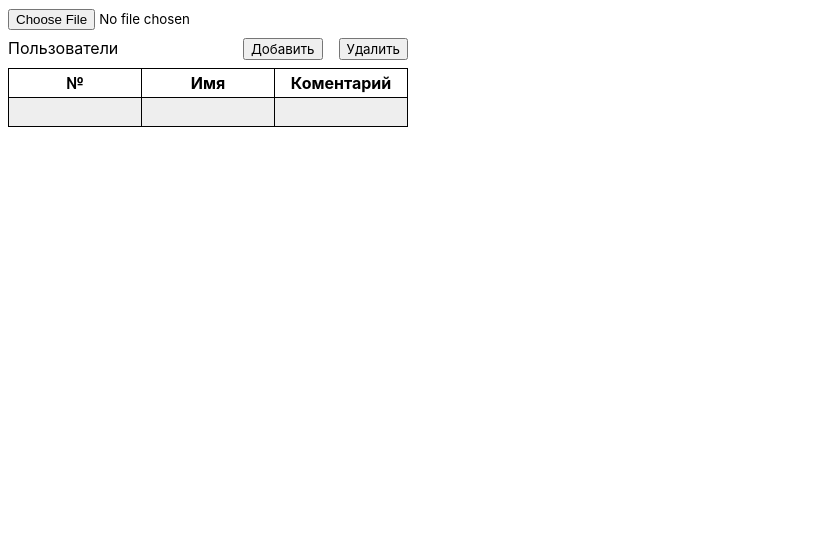
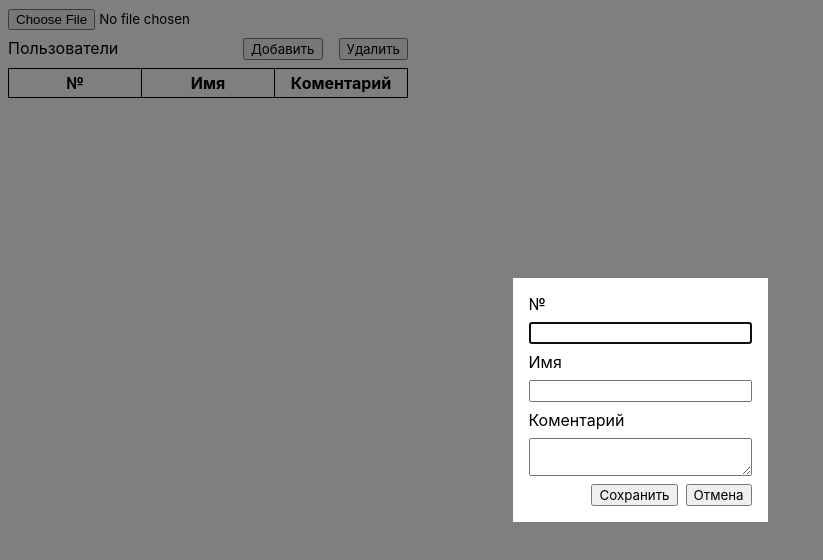
Before and after one commit to brs1977/docker-nginx-postgres-uvicorn, a website built with Vite: page front/index.html in a window 1280 px wide. Both pictures are taken after a click on the button "Добавить". Shown: the whole page, without its empty margins (0-823 px from the left). Built offline with nearby package versions, Linux system fonts and the light colour scheme.

Commit message:
front: added users edit form

```diff
--- a/front/src/common/app.ts
+++ b/front/src/common/app.ts
@@ -2,7 +2,7 @@ import { API } from "../api/api"
 import { emit, on } from "../core/dom"
 import { input } from "../core/html"
 import { FailError } from "../core/utils"
-import { grid, grid_model_local } from "./grid"
+import { grid, grid_model_local } from "./grid2"
 import { toast } from './toast'
 //import { users } from "./users"
 
--- /dev/null
+++ b/front/src/common/grid2.ts
@@ -0,0 +1,253 @@
+import { fragment, h, on } from "../core/dom"
+import { button, field_id, form, input, label, modal, textarea } from "../core/html"
+
+export type Column = {
+    name: string,
+    title: string,
+    type: 'string' | 'number' | 'text'
+}
+
+export type StringColumn = Column & {
+    type: 'string'
+}
+
+export type NumberColumn = Column & {
+    type: 'number'
+}
+
+export type TextColumn = Column & {
+    type: 'text'
+}
+
+export type GridColumn = StringColumn | NumberColumn | TextColumn
+
+export type GridColumns = Array<GridColumn>
+
+export type GridValue = string|number|null
+
+export type GridRecord = Record<string,GridValue>
+
+export type GridRecords = Array<GridRecord>;
+
+export type GridModel = {
+    load(): Promise<GridRecords>,
+    save(index:number,record:GridRecord):Promise<GridRecord>,
+    remove(index:number,record:GridRecord):Promise<GridRecord>,
+}
+
+export type GridParams = {
+    title: string,
+    columns: GridColumns,
+    model:GridModel
+}
+
+export function grid_model_array(initial:GridRecords=[]): GridModel {
+    const data:GridRecords = [...initial]
+    async function load() {
+        return data
+    }
+    async function save(index:number,record:GridRecord) {
+        if (index === -1)
+            data.push(record)
+        else
+            data[index] = record
+        return record
+    }
+    async function remove(index:number,record:GridRecord) {
+        if (index !== -1)
+            data.splice(index,1)
+        return record
+    }
+    return {
+        load,
+        save,
+        remove
+    }
+}
+
+export function grid_model_local(name:string): GridModel {
+    function loadData():GridRecords {
+        const s = localStorage.getItem(name)
+        const data =  s ? JSON.parse(s) : []
+        return data
+    }
+    function saveData(data:GridRecords) {
+        localStorage.setItem(name,JSON.stringify(data))
+    }
+    async function load() {
+        return loadData()
+    }
+    async function save(index:number,record:GridRecord) {
+        const data = loadData()
+        if (index === -1)
+            data.push(record)
+        else
+            data[index] = record
+        saveData(data)
+        return record
+    }
+    async function remove(index:number,record:GridRecord) {
+        const data = loadData()
+        if (index !== -1)
+            data.splice(index,1)
+        saveData(data)
+        return record
+    }
+    return {
+        load,
+        save,
+        remove
+    }
+}
+
+export type EditParams = {
+    record: GridRecord,
+    columns: GridColumns,
+    onsave: (record:GridRecord) => Promise<void>
+}
+
+function column_to_field(record:GridRecord,col:GridColumn) {
+    let ctrl: HTMLInputElement | HTMLTextAreaElement
+    const value = record[col.name]?.toString() ?? ''
+    const id = field_id()
+    if (col.type === 'number')
+        ctrl = input({id,value})
+    else if (col.type === 'string')
+        ctrl = input({id,value})
+    else
+        ctrl = textarea({id,value})
+    on(ctrl,'change',() => {
+        record[col.name] = ctrl.value
+    })
+    return fragment(
+        label({htmlFor: id},col.title),
+        ctrl
+    )
+}
+
+export function edit({record,columns,onsave}: EditParams) {
+
+    async function onsubmit(e:Event)  {
+        e.preventDefault()
+        for (const name in form_record) {
+            record[name] = form_record[name]
+        }
+        await onsave(record)
+        close()
+    }
+
+    function cancel(e:Event) {
+        e.preventDefault()
+        close()
+    }
+
+    const form_record = {...record}
+
+    const el = form({onsubmit,className:'form'},
+        h('div.form__fields',...columns.map(col => column_to_field(form_record,col))),
+        h('div.form__buttons',
+            button({type:'submit'},'Сохранить'),
+            button({onclick: cancel},'Отмена')
+        )
+    )
+    const {close} = modal(el)
+    if (el[0] instanceof HTMLElement)
+        el[0].focus()
+}
+
+export function grid({title,columns,model}:GridParams) {
+
+    let tbody:HTMLTableSectionElement
+    let active_row: HTMLTableRowElement | undefined = undefined
+    let records: GridRecords = []
+
+    function column_to_th(col:GridColumn) {
+        const th = h('th',col.title)
+        return th
+    }
+
+    function grid_record(record:GridRecord) {
+        async function onsave(record:GridRecord) {
+            const index = records.indexOf(record)
+            records[index] = await model.save(index,record)
+            columns.forEach((col,index) => {
+                tr.cells[index].textContent = record[col.name]?.toString() ?? ''
+            })
+        }
+        const tr = h('tr') as HTMLTableRowElement
+        const cells = columns.map(col => h('td',record[col.name]?.toString() ?? ''))
+        tr.append(...cells)
+        on(tr,'click', (e) => {
+            e.preventDefault()
+            set_row(tr)
+        })
+        on(tr,'dblclick',(e) => {
+            e.preventDefault()
+            edit({record,columns,onsave})
+        })
+        return tr
+    }
+
+    function add_row(e:Event) {
+        async function onsave(record:GridRecord) {
+            record = await model.save(-1,record)
+            records.push(record)
+            const tr = grid_record(record)
+            tbody.appendChild(tr)
+            set_row(tr)
+        }
+        e.preventDefault()
+        const record = {}
+        edit({record,columns,onsave})
+    }
+
+    async function del_row(e:Event) {
+        e.preventDefault()
+        if (!active_row) return
+        const index = Array.from(tbody.rows).indexOf(active_row)
+        const record = records[index]
+        if (!record) return
+        if (!confirm('Delete record?')) return
+        await model.remove(index,record)
+        active_row.remove()
+        if (index < tbody.rows.length)
+            set_row(tbody.rows[index])
+        else if (tbody.rows.length)
+            set_row(tbody.rows[index-1])
+        else
+            set_row(undefined)
+    }
+
+    function set_row(row?:HTMLTableRowElement) {
+        active_row = row
+        Array.from(tbody.rows).forEach(row => row.classList.toggle('grid__row--active',active_row == row))
+    }
+
+    async function load() {
+        records = await model.load()
+        const rows = records.map(grid_record)
+        tbody.replaceChildren(...rows)
+    }
+
+    const el = h('div.grid',
+        h('div.grid__header',
+            h('div.grid__title',title),
+            button({className: 'grid__button',onclick: add_row},'Добавить'),
+            button({className: 'grid__button',onclick: del_row},'Удалить'),
+        ),
+        h('table.grid__table',
+            h('thead',
+                h('tr.grid__headrow',
+                    ...columns.map(column_to_th)
+                )
+            ),
+            tbody = h('tbody') as HTMLTableSectionElement
+        )
+    )
+
+    on(el,'load',load)
+
+    load()
+
+    return el
+}
--- a/front/src/core/html.ts
+++ b/front/src/core/html.ts
@@ -26,9 +26,22 @@ export function td(props:TDProps|Child,...children:Children) {
     return el
 }
 
+export type LabelProps = Props & {
+    htmlFor?: string
+}
+
+export function label(props?:LabelProps|Child,...children:Children) {
+    const el =  h('label',props,...children) as HTMLLabelElement
+    if (is_props(props))
+        set_prop(el,'htmlFor',props.htmlFor)
+    return el
+}
+
 export type InputProps = Props & {
     type?: string,
     accept?: string,
+    value?: string,
+    autofocus?: boolean,
 }
 
 export function input(props?:InputProps|Child,...children:Children) {
@@ -36,13 +49,17 @@ export function input(props?:InputProps|Child,...children:Children) {
     if (is_props(props)) {
         set_prop(el,'type',props.type)
         set_prop(el,'accept',props.accept)
+        set_prop(el,'value',props.value)
+        set_prop(el,'autofocus',props.autofocus)
     }
     return el
 }
 
 export type TextAreaProps = Props & {
     rows?: number,
-    oninput?: EventListener
+    oninput?: EventListener,
+    value?: string,
+    autofocus?: boolean,
 }
 
 export function textarea(props?:TextAreaProps|Child,...children:Children) {
@@ -50,6 +67,40 @@ export function textarea(props?:TextAreaProps|Child,...children:Children) {
     if (is_props(props)) {
         set_prop(el,'rows',props.rows)
         set_prop(el,'oninput',props.oninput)
+        set_prop(el,'value',props.value)
+        set_prop(el,'autofocus',props.autofocus)
     }
     return el
 }
+
+export type FormProps = Props & {
+    onsubmit?: EventListener
+}
+
+export function form(props?:FormProps|Child,...children:Children) {
+    const el = h('form',props,...children) as HTMLFormElement
+    if (is_props(props)) {
+        set_prop(el,'onsubmit',props.onsubmit)
+    }
+
+    return el
+}
+
+let FIELD_ID = 0
+
+export function field_id() {
+    return `field-${++FIELD_ID}`
+}
+
+export function modal(child:HTMLElement) {
+    function close() {
+        el.remove()
+    }
+    const el = h('div.modal',
+        h('div.modal__inner',child)
+    )
+    document.body.appendChild(el)
+    return {
+        close
+    }
+}
--- a/front/src/style.css
+++ b/front/src/style.css
@@ -1,4 +1,6 @@
 @import url('styles/grid.css');
+@import url('styles/modal.css');
+@import url('styles/form.css');
 * {
   /* Change your font family */
   font-family: Inter, Avenir, Helvetica, Arial, sans-serif;;
--- /dev/null
+++ b/front/src/styles/form.css
@@ -0,0 +1,19 @@
+.form {
+    background: #fff;
+    display: flex;
+    flex-direction: column;
+    gap: 0.5rem;
+}
+
+.form__fields {
+    width: 100%;
+    display: grid;
+    grid-template-rows: 1fr;
+    gap: 0.5rem;
+}
+
+.form__buttons {
+    display: flex;
+    gap:0.5rem;
+    justify-content: flex-end;
+}
--- a/front/src/styles/grid.css
+++ b/front/src/styles/grid.css
@@ -5,12 +5,14 @@
     width: 100%;
     table-layout: fixed;
     border-collapse: collapse;
+    word-break: break-all;
 }
 .grid__table th,.grid__table td {
     border: 1px solid;
 }
 .grid__table th,.grid__table td {
     padding: 0.25rem;
+    user-select: none;
 }
 .grid__header {
     display: flex;
--- /dev/null
+++ b/front/src/styles/modal.css
@@ -0,0 +1,17 @@
+.modal {
+    position: fixed;
+    height: 100vh;
+    width: 100vw;
+    top: 0;
+    left: 0;
+    display: flex;
+    align-items: center;
+    justify-content: center;
+    box-sizing: border-box;
+    background: rgba(0,0,0,0.5);
+}
+
+.modal__inner {
+    background-color: #fff;
+    padding: 1rem;
+}
```
